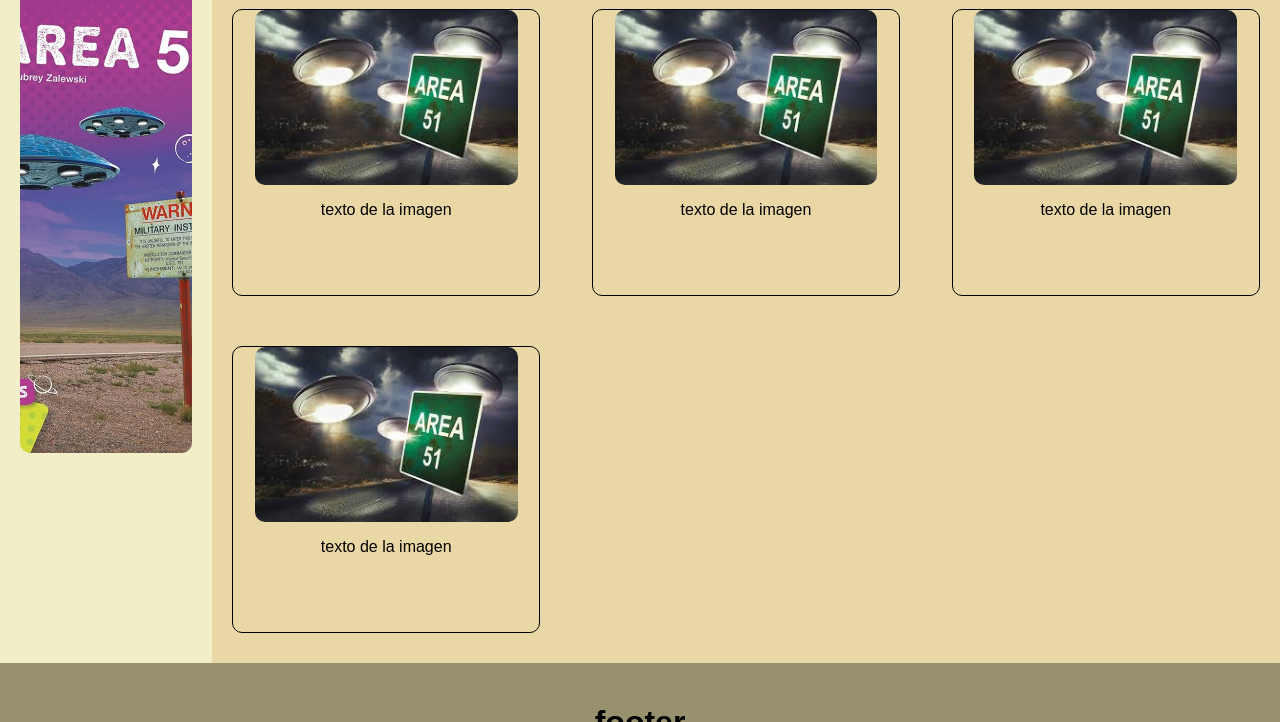
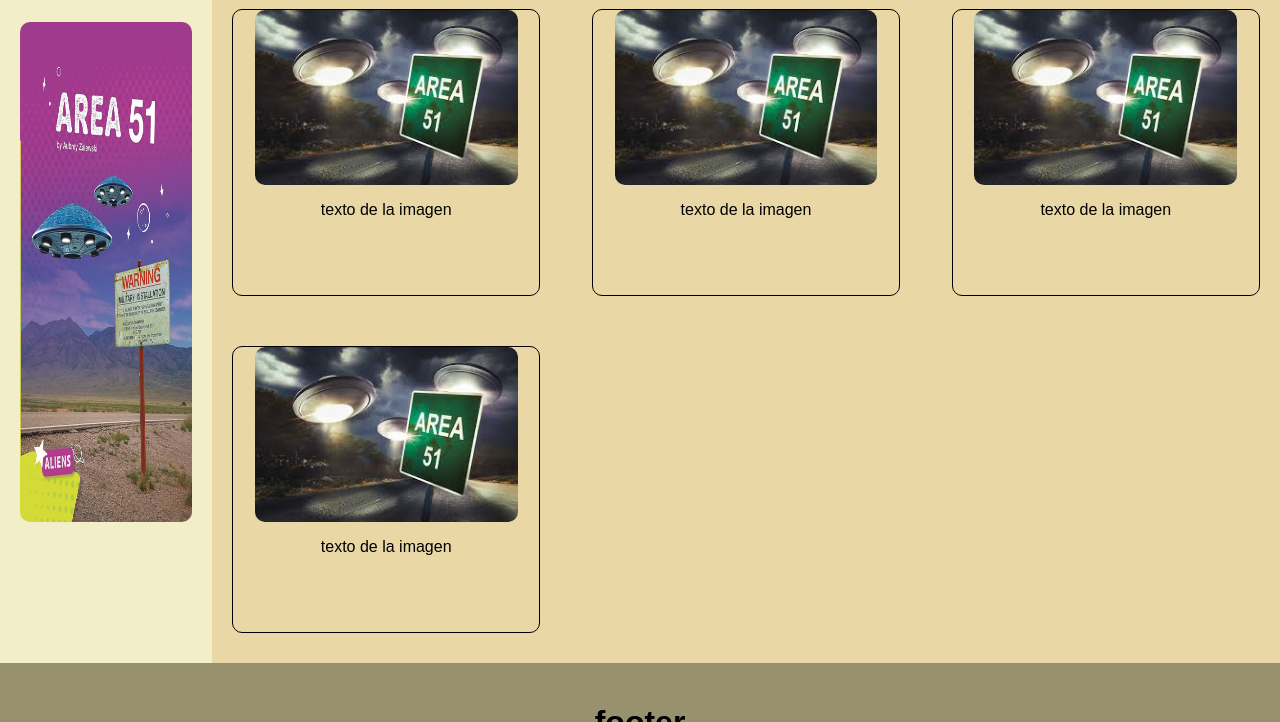
Before and after one commit to allanDev9/Proyecto_final_L4, a plain HTML site: page index.html in a window 1280 px wide. Shown: the part 451-1173 px from the top of the page. Drawn offline with Linux system fonts and the light colour scheme.

Commit message:
position image-aside

```diff
--- a/css/style.css
+++ b/css/style.css
@@ -53,7 +53,7 @@ aside{
 .image-aside{
     width: 100%;
     height: 500px;
-    object-fit: cover;
+    margin-top: 5%;
 }
 section{
     flex: 70%;
```
